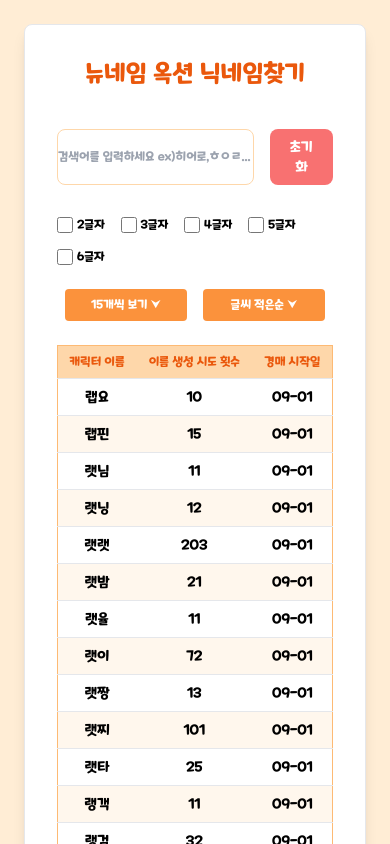
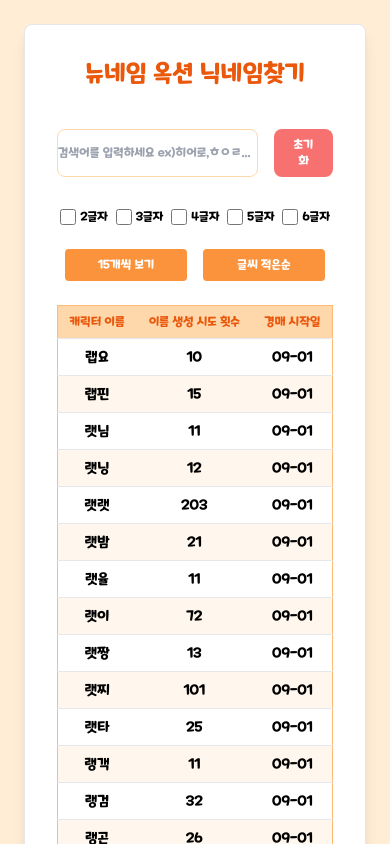
Before and after one commit to HongYeonSeung/Maple_NewName_2024, a React (Create React App) app: page / in a window 390 px wide. Shown: the top 844 px of the page. Built offline with nearby package versions, Linux system fonts and the light colour scheme.

Commit message:
모바일 css 수정

```diff
--- a/src/component/Checkbox/Checkbox.js
+++ b/src/component/Checkbox/Checkbox.js
@@ -18,7 +18,7 @@ function Checkbox({ options, checkedItems, onChange }) {
   }, [checkedItems, onChange]);
 
   return (
-    <div className="flex flex-wrap gap-4">
+    <div className="flex flex-wrap gap-2 md:gap-4">
       {options.map((option) => (
         <label key={option} className="flex items-center space-x-1 md:space-x-6">
           <input
--- a/src/component/CsvDisplay.js
+++ b/src/component/CsvDisplay.js
@@ -6,7 +6,10 @@ import Dropdown from "./Dropdown/Dropdown";
 import DropdownItem from "./Dropdown/DropdownItem";
 
 const CsvDisplay = () => {
+
   const [data, setData] = useState([]); // CSV 데이터를 저장할 상태 변수
+  const isMobile = window.matchMedia("(max-width: 768px)").matches; // 모바일로 접속 감지
+
   const options = ["2글자", "3글자", "4글자", "5글자", "6글자"]; // 체크박스 옵션
   const choiceItemoptions = ["15개씩 보기", "30개씩 보기", "50개씩 보기"];
   const filterItemoptions = [
@@ -271,7 +274,7 @@ const CsvDisplay = () => {
           />
           <button
             onClick={entireHandleClick}
-            className="py-2 px-4 bg-red-400 text-sm md:text-xl text-white rounded-lg hover:bg-red-600 hover:text-black"
+            className="py-2 px-4 bg-red-400 text-xs md:text-xl text-white rounded-lg hover:bg-red-600 hover:text-black"
           >
             초기화
           </button>
@@ -290,7 +293,7 @@ const CsvDisplay = () => {
           {/* 몇개씩 보기 드롭다운 */}
           <div className="flex md:flex-[5]">
             <div className="flex-[1] md:flex-[2] mx-2 my-2">
-              <Dropdown label={listoptionsString + " ⮟"}>
+              <Dropdown label={listoptionsString + (!isMobile?" ⮟":"")}>
                 {choiceItemoptions.map((item, idx) => (
                   <DropdownItem
                     key={idx}
@@ -304,7 +307,7 @@ const CsvDisplay = () => {
 
             {/* 정렬 필터링 드롭다운 */}
             <div className="flex-[1] md:flex-[3] mx-2 my-2">
-              <Dropdown label={filteroptionsString + " ⮟"}>
+              <Dropdown label={filteroptionsString + (!isMobile?" ⮟":"")}>
                 {filterItemoptions.map((item, idx) => (
                   <DropdownItem
                     key={idx}
```
